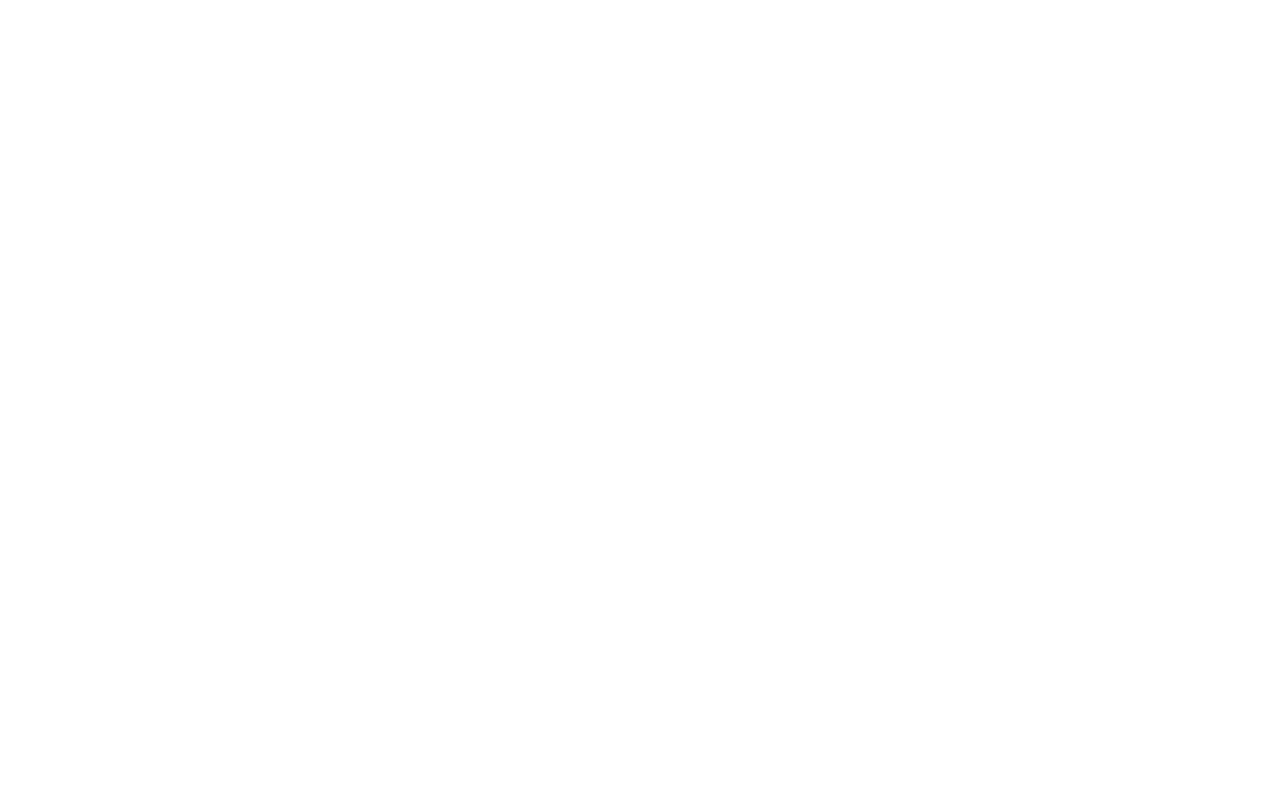
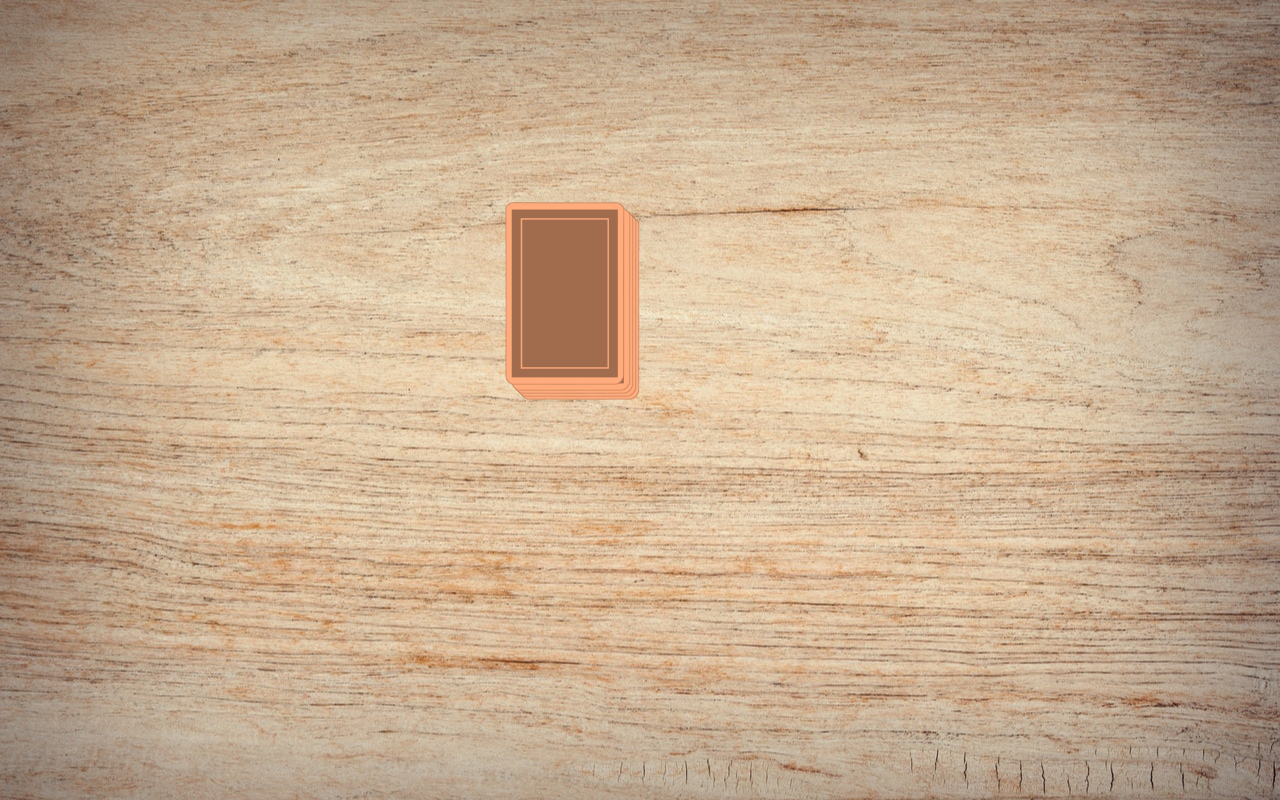
Before and after one commit to HosnyFahim/Ring-of-fire, an Angular app: page /game in a window 1280 px wide. Before the commit this address led to /. Built offline with nearby package versions, Linux system fonts and the light colour scheme.

Commit message:
start and game component added game object added

```diff
--- a/src/app/app-routing.module.ts
+++ b/src/app/app-routing.module.ts
@@ -1,9 +1,11 @@
 import { NgModule } from '@angular/core';
 import { RouterModule, Routes } from '@angular/router';
 import { StartScreenComponent } from './start-screen/start-screen.component';
+import { GameComponent } from './game/game.component';
 
 const routes: Routes = [
   { path: '', component: StartScreenComponent},
+  { path: 'game', component: GameComponent},
 ];
 
 @NgModule({
--- a/src/app/app.module.ts
+++ b/src/app/app.module.ts
@@ -4,11 +4,13 @@
 import { AppRoutingModule } from './app-routing.module';
 import { AppComponent } from './app.component';
 import { StartScreenComponent } from './start-screen/start-screen.component';
+import { GameComponent } from './game/game.component';
 
 @NgModule({
   declarations: [
     AppComponent,
-    StartScreenComponent
+    StartScreenComponent,
+    GameComponent
   ],
   imports: [
     BrowserModule,
--- /dev/null
+++ b/src/app/game/game.component.html
@@ -0,0 +1,10 @@
+<div class="field">
+    <div class="card-stack">
+        <img [ngStyle]="{'right.px': i * 3, 'bottom.px': i * 3}" *ngFor="let c of [0, 1, 2, 3]; let i = index;"
+            src="/assets/img/cards/card_cover.png" alt="">
+        <img (click)="takeCard()" class="first-card" style="right: 15px; bottom: 15px;"
+            src="/assets/img/cards/card_cover.png">
+        <img (click)="takeCard()" *ngIf="pickCardAnimation" class="pick-card" style="right: 15px; bottom: 15px;"
+            src="/assets/img/cards/spade_1.png">
+    </div>
+</div>
--- /dev/null
+++ b/src/app/game/game.component.scss
@@ -0,0 +1,53 @@
+.field {
+    display: flex;
+    justify-content: center;
+    align-items: center;
+    width: 100vw;
+    height: 100vh;
+    max-width: 100%;
+    background-image: url('/assets/img/game/board.jpg');
+    background-size: cover;
+    background-repeat: no-repeat;
+    background-position: center center;
+}
+
+.card-stack {
+    position: relative;
+
+    img {
+        position: absolute;
+        width: 120px;
+    }
+}
+
+.first-card {
+    cursor: pointer;
+    transition: all 150ms ease-in-out;
+
+    &:hover {
+        transform: scale(1.1) translateY(-10px);
+    }
+}
+
+.pick-card {
+    transform: scale(1.3) translateX(140px) translateY(-180px) rotate(-30deg);
+    animation: pick-card-animation 700ms ease-in-out;
+}
+
+@keyframes pick-card-animation {
+    0% {
+        transform: scale(1);
+    }
+
+    40% {
+        transform: scale(1.7);
+    }
+
+    60% {
+        transform: scale(1.7);
+    }
+
+    100% {
+        transform: scale(1.3) translateX(140px) translateY(-180px) rotate(-30deg);
+    }
+}
--- /dev/null
+++ b/src/app/game/game.component.ts
@@ -0,0 +1,26 @@
+import { Component, OnInit } from '@angular/core';
+import { Game } from 'src/models/game';
+
+@Component({
+  selector: 'app-game',
+  templateUrl: './game.component.html',
+  styleUrls: ['./game.component.scss']
+})
+export class GameComponent implements OnInit {
+  pickCardAnimation = false;
+  game!: Game;
+  constructor() {}
+
+  ngOnInit(): void {
+    this.newGame();
+  }
+
+  newGame() {
+    this.game = new Game();
+    console.log(this.game);
+  }
+
+  takeCard() {
+    this.pickCardAnimation = true;
+  }
+}
--- a/src/app/start-screen/start-screen.component.html
+++ b/src/app/start-screen/start-screen.component.html
@@ -1,3 +1,7 @@
 <div class="start-screen">
+    <img src="/assets/img/game/startbox.png" alt="">
+    <div class="start-lable">
+        <img (click)="newGame()" src="/assets/img/game/startlabel.png" alt="">
+    </div>
 
 </div>
--- a/src/app/start-screen/start-screen.component.scss
+++ b/src/app/start-screen/start-screen.component.scss
@@ -3,4 +3,34 @@
     width: 100vw;
     height: 100vh;
     max-width: 100%;
+    display: flex;
+    justify-content: center;
+    align-items: center;
+    box-sizing: border-box;
+
+    img {
+        max-height: 100vh;
+        max-width: 100%;
+    }
 }
+
+
+
+.start-lable {
+    display: flex;
+    justify-content: center;
+    position: absolute;
+    left: 0;
+    right: 0;
+    bottom: 10%;
+
+    img {
+        width: 30vw;
+        height: auto;
+
+        &:hover {
+            filter: brightness(1.25);
+            cursor: pointer;
+        }
+    }
+}
--- a/src/app/start-screen/start-screen.component.ts
+++ b/src/app/start-screen/start-screen.component.ts
@@ -1,10 +1,19 @@
-import { Component } from '@angular/core';
+import { Component, OnInit } from '@angular/core';
+import { Router } from '@angular/router';
 
 @Component({
   selector: 'app-start-screen',
   templateUrl: './start-screen.component.html',
   styleUrls: ['./start-screen.component.scss']
 })
-export class StartScreenComponent {
+export class StartScreenComponent implements OnInit {
+  constructor(private router: Router) {}
 
+  ngOnInit(): void {
+    // Initialisierungslogik hier
+  }
+
+  newGame() {
+    this.router.navigateByUrl('/game');
+  }
 }
--- /dev/null
+++ b/src/models/game.ts
@@ -0,0 +1,29 @@
+export class Game {
+    public players: string[] = [];
+    public stack: string[] = [];
+    public playedcard: string[] = [];
+    public currnetPlayer: number = 0;
+
+    constructor() {
+        for (let i = 1; i < 14; i++) {
+            this.stack.push('spade_' + i);
+            this.stack.push('hearts_' + i);
+            this.stack.push('clubs_' + i);
+            this.stack.push('diamonds_' + i);
+        }
+        shuffle(this.stack);
+    }
+}
+
+
+function shuffle(array: string[]) {
+    var currentIndex = array.length, temporaryValue, randomIndex;
+    while (0 !== currentIndex) {
+      randomIndex = Math.floor(Math.random() * currentIndex);
+      currentIndex -= 1;
+      temporaryValue = array[currentIndex];
+      array[currentIndex] = array[randomIndex];
+      array[randomIndex] = temporaryValue;
+    }
+    return array;
+  }
```
Also changed, not shown: 1 other file (tests, documents, lock files or other folders).
